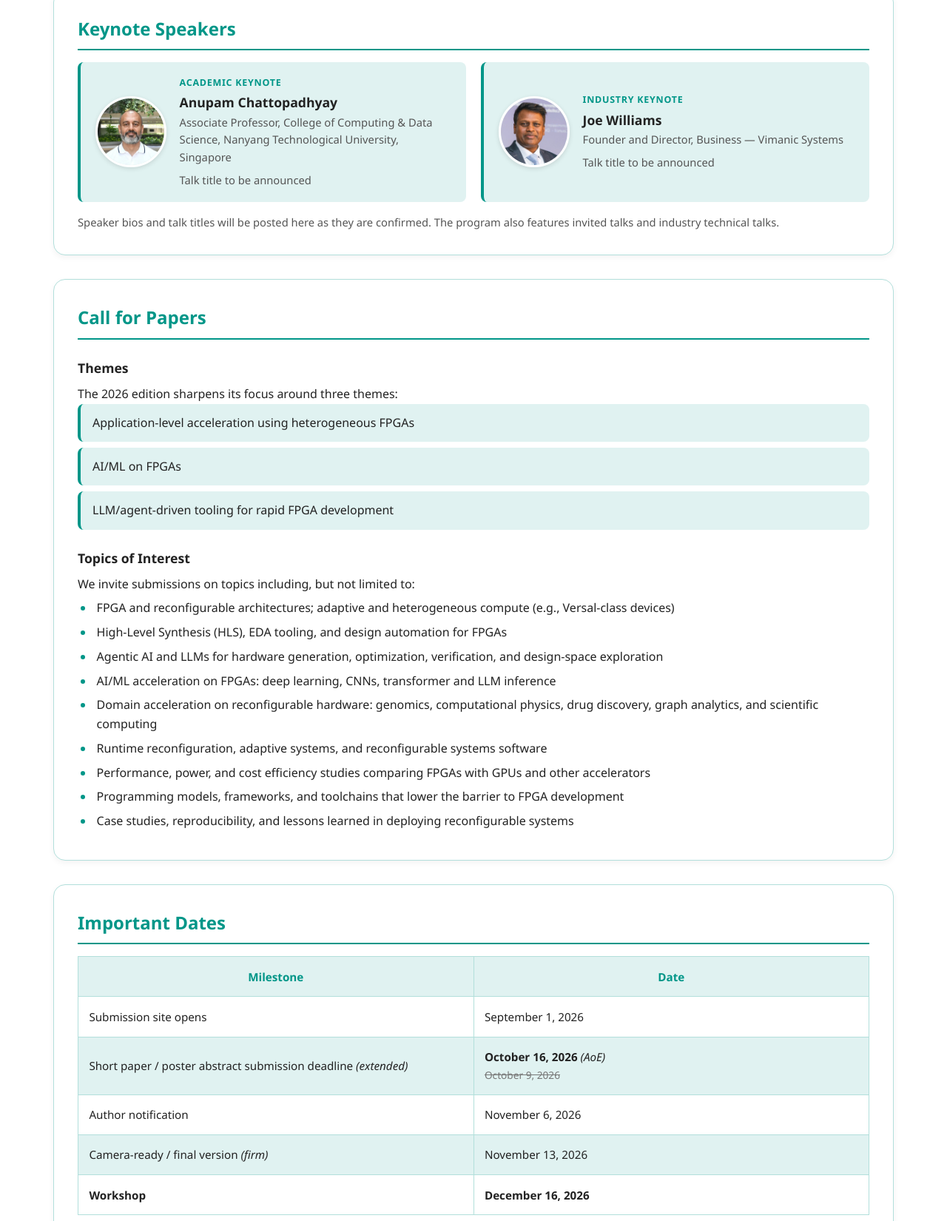
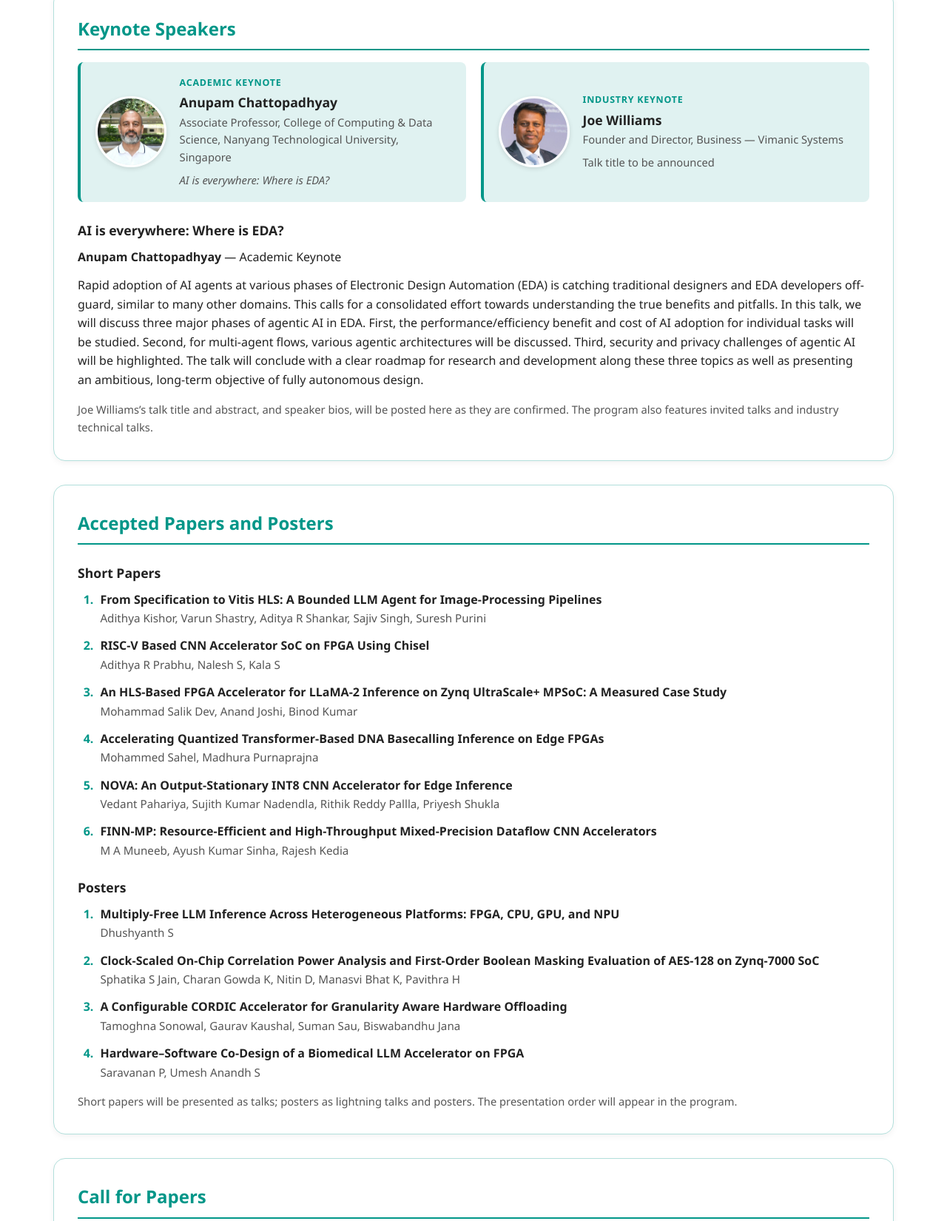
Before and after one commit to rocs-hipc/2026, a plain HTML site: page index.html in a window 1280 px wide. Shown: the part 954-2604 px from the top of the page at 74% size. Drawn offline with Linux system fonts and the light colour scheme.

Commit message:
Announce accepted papers and posters, and Anupam Chattopadhyay's keynote title and abstract
Co-Authored-By: Claude Opus 5.5 <noreply@anthropic.com>
Claude-Session: https://claude.ai/code/session_01Lp2kPqZ7G3dMd7gerfDfq7

```diff
--- a/index.html
+++ b/index.html
@@ -124,6 +124,13 @@
     ul.speakers .affil{display:block;color:#555;font-size:.92rem;margin-top:.1rem}
     ul.speakers .talk{display:block;color:#555;font-size:.92rem;margin-top:.45rem}
 
+    /* Accepted papers — numbered, title over authors */
+    ol.papers{padding-left:1.6rem;margin-top:.4rem}
+    ol.papers li{margin-bottom:.8rem;padding-left:.3rem}
+    ol.papers li::marker{color:var(--accent-color);font-weight:700}
+    ol.papers .title{display:block;font-weight:600}
+    ol.papers .authors{display:block;color:#555;font-size:.95rem}
+
     /* People list — one line per person, no boxes or rules */
     ul.people{margin-top:.4rem}
     ul.people li{padding:.3rem 0}
@@ -207,6 +214,7 @@
   <nav id="site-nav">
     <a href="#about">About</a>
     <a href="#speakers">Speakers</a>
+    <a href="#accepted">Accepted Papers</a>
     <a href="#cfp">Call for Papers</a>
     <a href="#dates">Dates</a>
     <a href="#submission">Submission</a>
@@ -218,14 +226,11 @@
   <div class="alert" role="status">
     <div class="alert-inner">
       <div class="alert-text">
-        Deadline extended — submissions close October 16, 2026 (AoE)
-        <span class="was">previously October 9</span>
-        <span class="sub">Short papers and poster abstracts. Submit through Linklings and
-          select the <strong>ROCS</strong> track.</span>
+        Accepted papers and posters announced
+        <span class="sub">Six short papers and four posters will be presented at ROCS 2026 on
+          December 16 in Bengaluru.</span>
       </div>
-      <a class="btn" href="https://ssl.linklings.net/conferences/HiPC/"
-         target="_blank" rel="noopener"
-         aria-label="Submit a paper on Linklings (opens in a new tab)">Submit a paper <span aria-hidden="true">&#8599;</span></a>
+      <a class="btn" href="#accepted">See the list <span aria-hidden="true">&#8595;</span></a>
     </div>
   </div>
 
@@ -268,7 +273,7 @@
             <span class="name">Anupam Chattopadhyay</span>
             <span class="affil">Associate Professor, College of Computing &amp; Data Science,
               Nanyang Technological University, Singapore</span>
-            <span class="talk">Talk title to be announced</span>
+            <span class="talk"><em>AI is everywhere: Where is EDA?</em></span>
           </div>
         </li>
         <!-- Full bio, held back until both speakers' bios can be published together:
@@ -296,9 +301,78 @@
           </div>
         </li>
       </ul>
+      <h3>AI is everywhere: Where is EDA?</h3>
+      <p><strong>Anupam Chattopadhyay</strong> &mdash; Academic Keynote</p>
+      <p>
+        Rapid adoption of AI agents at various phases of Electronic Design Automation (EDA) is catching
+        traditional designers and EDA developers off-guard, similar to many other domains. This calls
+        for a consolidated effort towards understanding the true benefits and pitfalls. In this talk, we
+        will discuss three major phases of agentic AI in EDA. First, the performance/efficiency benefit
+        and cost of AI adoption for individual tasks will be studied. Second, for multi-agent flows,
+        various agentic architectures will be discussed. Third, security and privacy challenges of
+        agentic AI will be highlighted. The talk will conclude with a clear roadmap for research and
+        development along these three topics as well as presenting an ambitious, long-term objective of
+        fully autonomous design.
+      </p>
       <p class="note">
-        Speaker bios and talk titles will be posted here as they are confirmed. The program also
-        features invited talks and industry technical talks.
+        Joe Williams&rsquo;s talk title and abstract, and speaker bios, will be posted here as they are
+        confirmed. The program also features invited talks and industry technical talks.
+      </p>
+    </section>
+
+    <section id="accepted">
+      <h2>Accepted Papers and Posters</h2>
+
+      <h3>Short Papers</h3>
+      <ol class="papers">
+        <li>
+          <span class="title">From Specification to Vitis HLS: A Bounded LLM Agent for Image-Processing Pipelines</span>
+          <span class="authors">Adithya Kishor, Varun Shastry, Aditya R Shankar, Sajiv Singh, Suresh Purini</span>
+        </li>
+        <li>
+          <span class="title">RISC-V Based CNN Accelerator SoC on FPGA Using Chisel</span>
+          <span class="authors">Adithya R Prabhu, Nalesh S, Kala S</span>
+        </li>
+        <li>
+          <span class="title">An HLS-Based FPGA Accelerator for LLaMA-2 Inference on Zynq UltraScale+ MPSoC: A Measured Case Study</span>
+          <span class="authors">Mohammad Salik Dev, Anand Joshi, Binod Kumar</span>
+        </li>
+        <li>
+          <span class="title">Accelerating Quantized Transformer-Based DNA Basecalling Inference on Edge FPGAs</span>
+          <span class="authors">Mohammed Sahel, Madhura Purnaprajna</span>
+        </li>
+        <li>
+          <span class="title">NOVA: An Output-Stationary INT8 CNN Accelerator for Edge Inference</span>
+          <span class="authors">Vedant Pahariya, Sujith Kumar Nadendla, Rithik Reddy Pallla, Priyesh Shukla</span>
+        </li>
+        <li>
+          <span class="title">FINN-MP: Resource-Efficient and High-Throughput Mixed-Precision Dataflow CNN Accelerators</span>
+          <span class="authors">M A Muneeb, Ayush Kumar Sinha, Rajesh Kedia</span>
+        </li>
+      </ol>
+
+      <h3>Posters</h3>
+      <ol class="papers">
+        <li>
+          <span class="title">Multiply-Free LLM Inference Across Heterogeneous Platforms: FPGA, CPU, GPU, and NPU</span>
+          <span class="authors">Dhushyanth S</span>
+        </li>
+        <li>
+          <span class="title">Clock-Scaled On-Chip Correlation Power Analysis and First-Order Boolean Masking Evaluation of AES-128 on Zynq-7000 SoC</span>
+          <span class="authors">Sphatika S Jain, Charan Gowda K, Nitin D, Manasvi Bhat K, Pavithra H</span>
+        </li>
+        <li>
+          <span class="title">A Configurable CORDIC Accelerator for Granularity Aware Hardware Offloading</span>
+          <span class="authors">Tamoghna Sonowal, Gaurav Kaushal, Suman Sau, Biswabandhu Jana</span>
+        </li>
+        <li>
+          <span class="title">Hardware&ndash;Software Co-Design of a Biomedical LLM Accelerator on FPGA</span>
+          <span class="authors">Saravanan P, Umesh Anandh S</span>
+        </li>
+      </ol>
+      <p class="note">
+        Short papers will be presented as talks; posters as lightning talks and posters. The
+        presentation order will appear in the program.
       </p>
     </section>
 
@@ -372,12 +446,10 @@
       <h2>Submission Guidelines</h2>
       <div class="cta">
         <div class="cta-text">
-          Deadline extended — October 16, 2026 (AoE)
-          <span>Submit through Linklings and select the <strong>ROCS</strong> track.</span>
+          Submissions are closed
+          <span>Thank you to all authors. Notifications were sent on November 6, 2026.</span>
         </div>
-        <a class="btn" href="https://ssl.linklings.net/conferences/HiPC/"
-           target="_blank" rel="noopener"
-           aria-label="Submit a paper on Linklings (opens in a new tab)">Submit a paper <span aria-hidden="true">&#8599;</span></a>
+        <a class="btn" href="#accepted">Accepted papers <span aria-hidden="true">&#8595;</span></a>
       </div>
       <p>ROCS 2026 solicits submissions in <strong>two tracks</strong>, both relevant to the workshop themes:</p>
       <ul class="cards">
```
